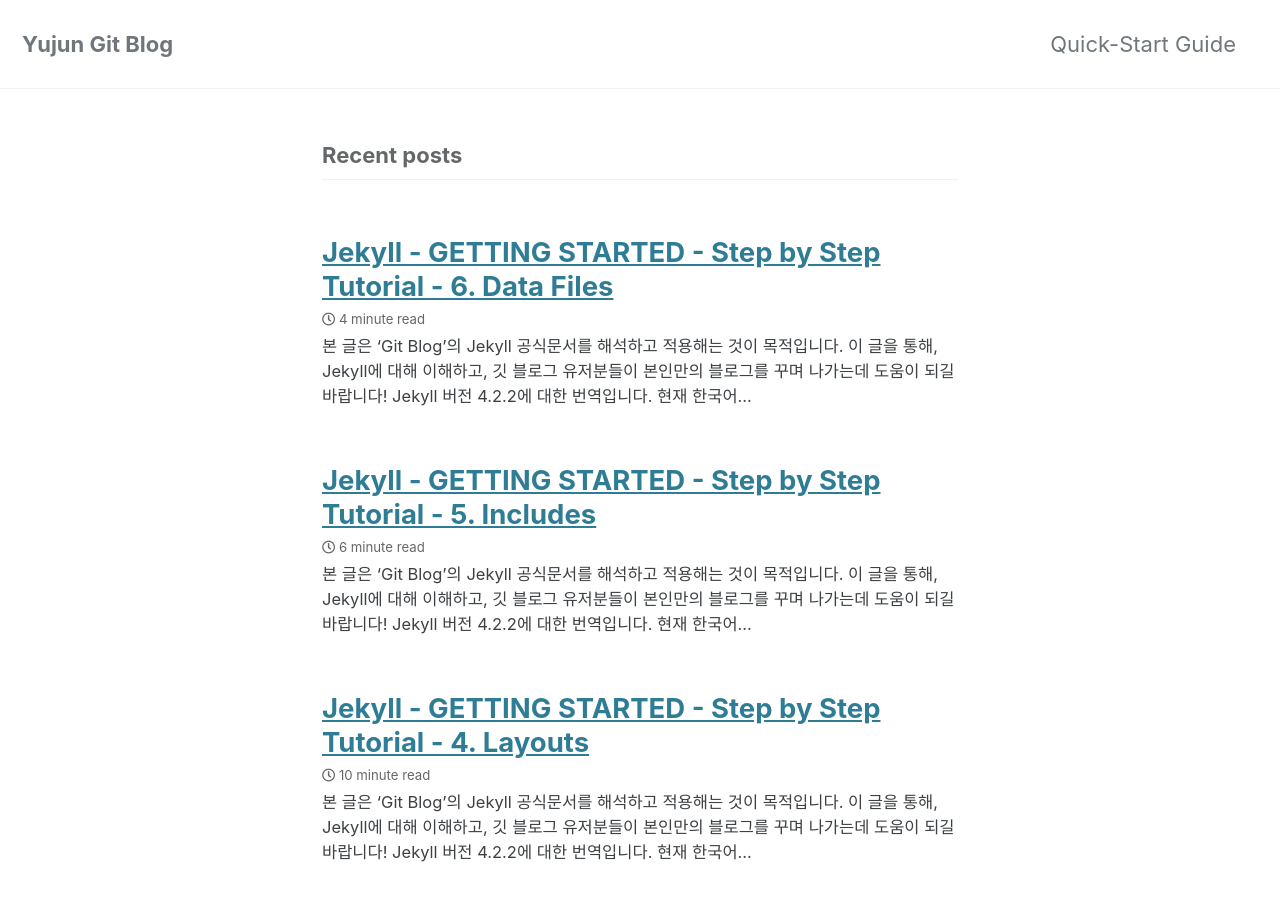
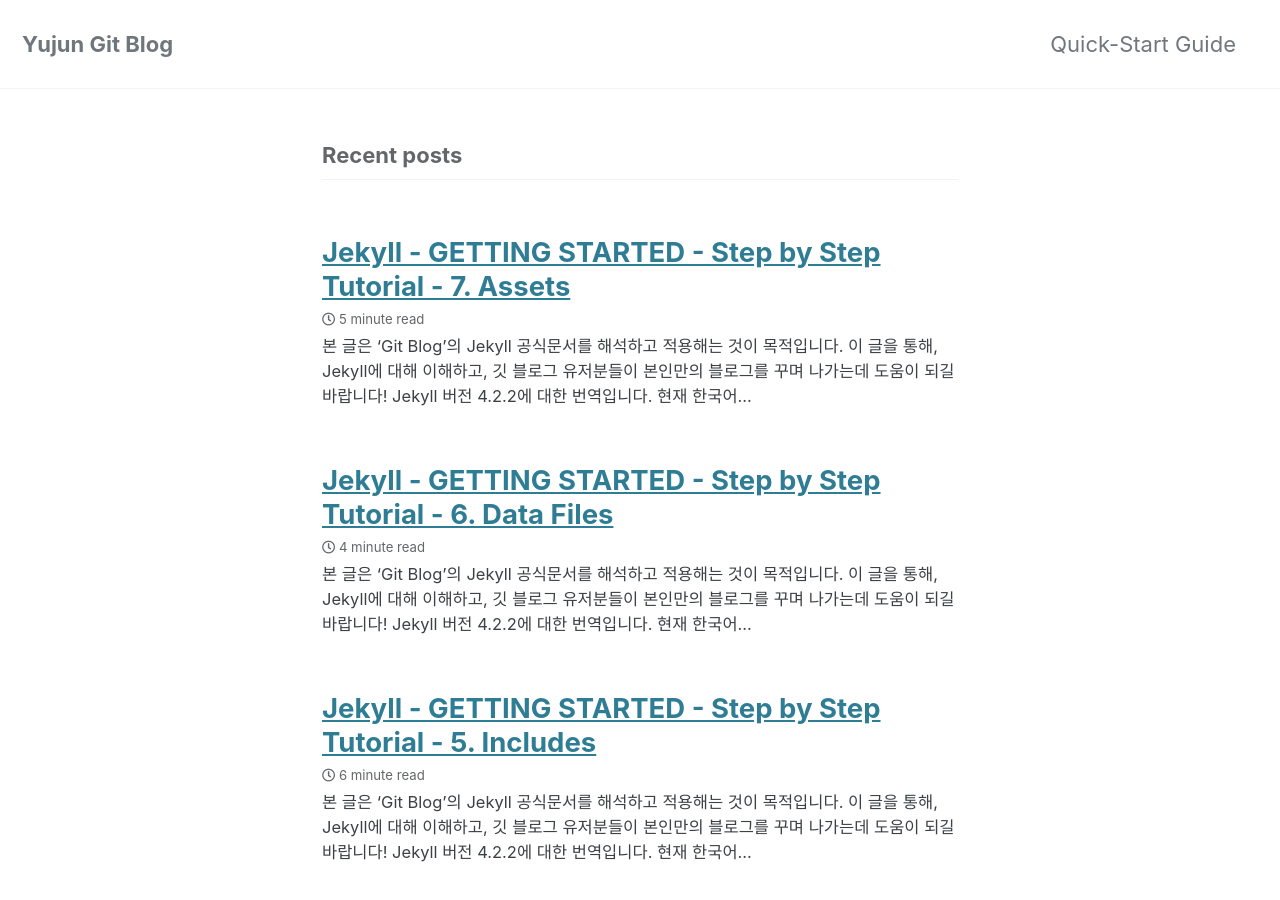
Before and after one commit to SEO-YJ/SEO-YJ.github.io, a Jekyll site: the page built from index.markdown, in a window 1280 px wide and 900 px high. Built offline with Jekyll 4.4.1, drawn with Linux system fonts in a browser that asks for light colours; cached includes are drawn as plain includes; the list of posts is cut into pages by our own code; part of the change alters nothing that is shown.

Commit message:
[add]feat: Jekyll 공식문서 -> GETTING STARTED -> Step by Step Tutorial -> 7. Assets 추가     - Jekyll 공식문서 7. Assets  파트 정리 및 번역 게시글 추가(진행 중)

```diff
--- a/_posts/2022-06-02-Jekyll - GETTING STARTED - Step by Step - 5. Includes.markdown
+++ b/_posts/2022-06-02-Jekyll - GETTING STARTED - Step by Step - 5. Includes.markdown
@@ -15,7 +15,7 @@ Jekyll 공식문서 링크:
 
 # Step by Step Tutorial
 
-## Includes
+## 5. Includes
 The site is coming together; however, there’s no way to navigate between pages. Let’s fix that.
 
 Navigation should be on every page so adding it to your layout is the correct place to do this. Instead of adding it directly to the layout, let’s use this as an opportunity to learn about "includes".
--- /dev/null
+++ b/_posts/2022-06-03-Jekyll - GETTING STARTED - Step by Step - 7. Assets.markdown
@@ -0,0 +1,180 @@
+---
+layout: post
+title:  "Jekyll - GETTING STARTED - Step by Step Tutorial - 7. Assets"
+date:   2022-06-03 18:21:00 +0900
+categories: Jekyll official documents
+---
+본 글은 'Git Blog'의 Jekyll 공식문서를 해석하고 적용해는 것이 목적입니다.
+이 글을 통해, Jekyll에 대해 이해하고, 깃 블로그 유저분들이 본인만의 블로그를 꾸며 나가는데 도움이 되길 바랍니다!
+* Jekyll 버전 4.2.2에 대한 번역입니다.
+* 현재 한국어 번역본은 버전 4.0.0입니다.
+* 영어 버전 4.2.2와 한국어 버전 4.0.0을 비교하여 4.2.2 버전에 맞게 번역하여 정리하였습니다!
+
+Jekyll 공식문서 링크:
+    https://jekyllrb.com/docs/
+
+# Step by Step Tutorial
+
+## 7. Assets
+
+Using CSS, JS, images and other assets is straightforward with Jekyll. Place them in your site folder and they’ll copy across to the built site.
+CSS, JS, 이미지들과 다른 assets들을 사용하는 것은 Jekyll과 함께라면 간단하다(직관적이다). 그것들을(CSS, JS, images, other assets) 사이트 폴더에 배치하면 그것들은 빌드된 사이트에 복사될 것이다.
+
+Jekyll sites often use this structure to keep assets organized:
+Jekyll 사이트들은 assets들을 체계화하는데 이런 구조(아래 구조)를 주로 사용한다:
+
+<!--
+.
+├── assets
+│   ├── css
+│   ├── images
+│   └── js
+...
+-->
+
+So, from your assets folder, create folders called css, images and js. Additionally, directly under the root create another folder called ‘_sass’, which you will need shortly.
+그래서, assets 폴더에 css, images, js라는 폴더를 생성하라. 추가적으로, 루트 폴더 바로 아래에 '_sass'라는 또 다른 폴더를 생성하라, 이 _sass폴더는 곧 필요할 것이다.
+
+
+Why?
+A.
+
+단어
+straightforward: 간단한, 직관적인
+organize: 체계화하다, 정리하다
+shortly: 곧, 얼마 안되어
+
+문법
+
+
+
+내 생각
+
+
+
+내 프로젝트 과정
+1. jekyll gem, bundler gem은 이미 로컬에 설치가 되어 있으므로 생략
+2. bundler gem은 이미 설치가 되어있으므로, bundle ~ 명령어는 사용 가능
+3. bundle init 명령을 통해, 프로젝트에 Gemfile 생성
+4. Gemfile 텍스트 편집기에서 gem "jekyll"을 등록하여 Gemfile 의존요소에 jekyll gem을 추가
+5. bundle 명령을 통해, 프로젝트에 jekyll 설치
+6. 터미널 명령에서 "bundle exec"을 앞에 붙이면, Gemfile 안에 정의된 버전에 따른 gem들을 사용할 수 있다.
+7. 사이트를 위한 폴더 생성? 근데, 폴더를 생성하고 이미 bundle init을 통해 Gemfile을 생성하였는데, 또 폴더를 생성한다고? 필자는 일단 Gemfile을 생성한 폴더를 root폴더로 생각하고 진행.
+    (Git blog minimal-mistakes theme 폴더 형식을 따름)
+8. 깃을 이용하여 버전관리 할 수 있다고 하므로 해보자.
+9. html 파일 생성 후 저장
+10. jekyll serve 명령으로 사이트 생성 및 웹 서버를 실행 및 내용 변경 시 재빌드
+11. html 페이지에 Liquid 언어를 넣어 텍스트를 편집하여 보았다.
+12. 다시, bundle exec jekyll serve로 웹 서버를 실행하였다.
+13. html 페이지 수정
+  1) front matter 추가
+  2) Liquid 내에 page 변수 사용
+  3) front matter 변수 사용
+14. aboud.md라는 markdown파일 생성
+15. 구조를 통일하기 위해 index.html -> about.md 로 복사
+16. _layouts 폴더 내에 default.html이라는 Layout 파일 생성
+17. index.html 파일의 front matter에 layout 변수를 생성
+18. 로컬 웹 서버에서 돌려보니 아직은 index.html 파일의 출력이 이전과 동일
+19. about.md 파일의 front matter에 layout: default 변수를 선언해주었다.
+20. 로컬 웹 서버를 실행해보니, 이제 2개의 페이지가 생성됬다고 하는데 새로 생긴 페이지를 확인을 못하겠다.
+21. 루트 디렉토리의 레이아웃 폴더명을 "layouts" -> "_layouts"로 수정한 후 다시 로컬 웹 서버를 돌렸더니,
+http://localhost:4000/about.html 링크에서 about.md 파일의 웹 페이지를 확인할 수 있었다.
+22. 루트 디렉토리에 _includes 폴더를 생성 후, navigation 파일을 _includes 폴더 내에 생성하여,
+index.html과 about.md 웹 페이지 간의 이동을 가능하게 해보자. 그러기 위해 include 태그를 사용하자.
+23. default.html 레이아웃 파일에 include tag를 추가하였다.
+24. default.html 레이아웃을 적용한 index.html, about.md 파일에 각각 웹 페이지를 이동하는 링크가 적용되어 서로의 페이지로 이동할 수 있다.
+25. include파일(navigation)에 1) 현재 페이지 확인 2) 색상 변경 스타일을 추가하였다.
+26. 루트 디렉토리의 data 폴더에 네비게이션을 위한 YAML파일을 생성하고, name과 link로 네비게이션 항목들을 리스트로 저장하였다.
+27. 루트 디렉토리에 assets(css, js, images)폴더와 _sass폴더를 생성하였다.
+
+
+## Sass
+Inlining the styles used in "_includes 폴더의 navigation.html 파일"(adding or configuring within the same file) is not a best practice. Instead, let’s style the current page by defining our first class in a new css file instead.
+"_includes 폴더의 navigation.html 파일"(같은 파일 내에 추가하거나 구성하는 것) 내에 사용된 인라인 스타일은 가장 좋은 방법은 아니다. 대신에, 새로운 파일 대신에 우리의 첫 번째 class를 정의하여 현재 페이지를 스타일하자.
+
+To do this, refer to the class (that you will configure in the next parts of this step) from within the navigation.html file by removing the code you added earlier (to color the current link red) and inserting the following code:
+이렇게 하려면, 이전에 추가한 코드를 제거하고(현재 링크를 빨간색으로 표기하기 위해) 다음 코드를 삽입하여 "navigation.html" 파일 내의 클래스(이 단계의 다음 부분에서 구성할 클래스)를 참조하라.
+<!--
+<nav>
+  {% for item in site.data.navigation %}
+    <a href="{{ item.link }}" {% if page.url == item.link %}class="current"{% endif %}>{{ item.name }}</a>
+  {% endfor %}
+</nav>
+-->
+
+You could use a standard CSS file for styling, we’re going to take it a step further by using Sass. Sass is a fantastic extension to CSS baked right into Jekyll.
+
+First create a Sass file at assets/css/styles.scss with the following content:
+
+스타일링을 위해 표준 CSS 파일을 사용할 수 있지만, Sass를 사용하여 한 단계 더 나아갈 것이다.
+Sass는 Jekyll에 녹아있는 환상적인 CSS 확장기능입니다.
+
+다음 내용을 따라 assets/css/styles.scss Sass 파일을 생성하라.
+<!--
+---
+---
+@import "main";
+-->
+
+
+The empty front matter at the top tells Jekyll it needs to process the file. The @import "main" tells Sass to look for a file called main.scss in the sass directory (_sass/) by default which you already created directly under the root folder of your website).
+윗 부분의 빈 front matter은
+
+
+Why? sass는 Jekyll에 녹아있는 확상적인 css확장 기능이다. 그러면, Jekyll은 Ruby gem인데, sass도 gem일까?
+A. .scss 파일을 텍스트 에디터에서 생성하려고 보니 .scss 파일이 생성이 안된다.
+확인해보니, sass는 gem으로써 터미널에서 설치해줘야 한다.
+그래서, "sudo gem install sass"로 sass를 설치해 주었다.
+
+단어
+inline: 인라인의, 그때마다 즉시 처리하는
+earlier: 이전에
+standart: 표준의
+
+문법
+Sass is a fantastic extension to CSS baked right into Jekyll
+Sass는 Jekyll에 녹아있는 환상적인 CSS 확장기능입니다.
+1) 뒤의 pp 먼저 해석
+2) to: ~의로 해석
+
+내 생각
+1. 인라인 스타일링(직접적으로 스타일 코드를 작성)하는 것은 좋은 방식이 아니다.
+2. class를 정의하고, sass를 이용하여 스타일링을 하자.
+3. sass는 ruby gem이므로 "sudo gem install sass"로 설치해주어야 한다.
+
+
+내 프로젝트 과정
+1. jekyll gem, bundler gem은 이미 로컬에 설치가 되어 있으므로 생략
+2. bundler gem은 이미 설치가 되어있으므로, bundle ~ 명령어는 사용 가능
+3. bundle init 명령을 통해, 프로젝트에 Gemfile 생성
+4. Gemfile 텍스트 편집기에서 gem "jekyll"을 등록하여 Gemfile 의존요소에 jekyll gem을 추가
+5. bundle 명령을 통해, 프로젝트에 jekyll 설치
+6. 터미널 명령에서 "bundle exec"을 앞에 붙이면, Gemfile 안에 정의된 버전에 따른 gem들을 사용할 수 있다.
+7. 사이트를 위한 폴더 생성? 근데, 폴더를 생성하고 이미 bundle init을 통해 Gemfile을 생성하였는데, 또 폴더를 생성한다고? 필자는 일단 Gemfile을 생성한 폴더를 root폴더로 생각하고 진행.
+    (Git blog minimal-mistakes theme 폴더 형식을 따름)
+8. 깃을 이용하여 버전관리 할 수 있다고 하므로 해보자.
+9. html 파일 생성 후 저장
+10. jekyll serve 명령으로 사이트 생성 및 웹 서버를 실행 및 내용 변경 시 재빌드
+11. html 페이지에 Liquid 언어를 넣어 텍스트를 편집하여 보았다.
+12. 다시, bundle exec jekyll serve로 웹 서버를 실행하였다.
+13. html 페이지 수정
+  1) front matter 추가
+  2) Liquid 내에 page 변수 사용
+  3) front matter 변수 사용
+14. aboud.md라는 markdown파일 생성
+15. 구조를 통일하기 위해 index.html -> about.md 로 복사
+16. _layouts 폴더 내에 default.html이라는 Layout 파일 생성
+17. index.html 파일의 front matter에 layout 변수를 생성
+18. 로컬 웹 서버에서 돌려보니 아직은 index.html 파일의 출력이 이전과 동일
+19. about.md 파일의 front matter에 layout: default 변수를 선언해주었다.
+20. 로컬 웹 서버를 실행해보니, 이제 2개의 페이지가 생성됬다고 하는데 새로 생긴 페이지를 확인을 못하겠다.
+21. 루트 디렉토리의 레이아웃 폴더명을 "layouts" -> "_layouts"로 수정한 후 다시 로컬 웹 서버를 돌렸더니,
+http://localhost:4000/about.html 링크에서 about.md 파일의 웹 페이지를 확인할 수 있었다.
+22. 루트 디렉토리에 _includes 폴더를 생성 후, navigation 파일을 _includes 폴더 내에 생성하여,
+index.html과 about.md 웹 페이지 간의 이동을 가능하게 해보자. 그러기 위해 include 태그를 사용하자.
+23. default.html 레이아웃 파일에 include tag를 추가하였다.
+24. default.html 레이아웃을 적용한 index.html, about.md 파일에 각각 웹 페이지를 이동하는 링크가 적용되어 서로의 페이지로 이동할 수 있다.
+25. include파일(navigation)에 1) 현재 페이지 확인 2) 색상 변경 스타일을 추가하였다.
+26. 루트 디렉토리의 data 폴더에 네비게이션을 위한 YAML파일을 생성하고, name과 link로 네비게이션 항목들을 리스트로 저장하였다.
+27. 루트 디렉토리에 assets(css, js, images)폴더와 _sass폴더를 생성하였다.
+28. include폴더의 navigation.html 코드 수정(style="color: red;" -> class="current"
```
Also changed, not shown: 1 other file.
